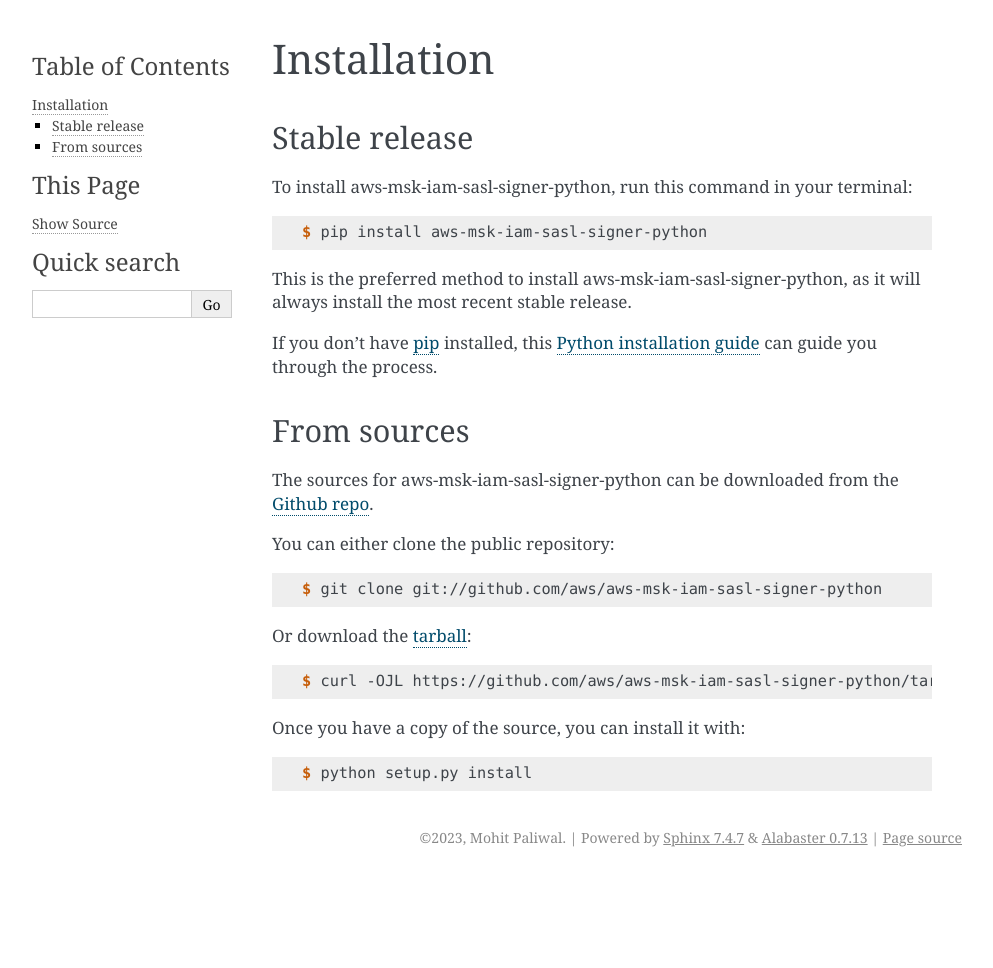
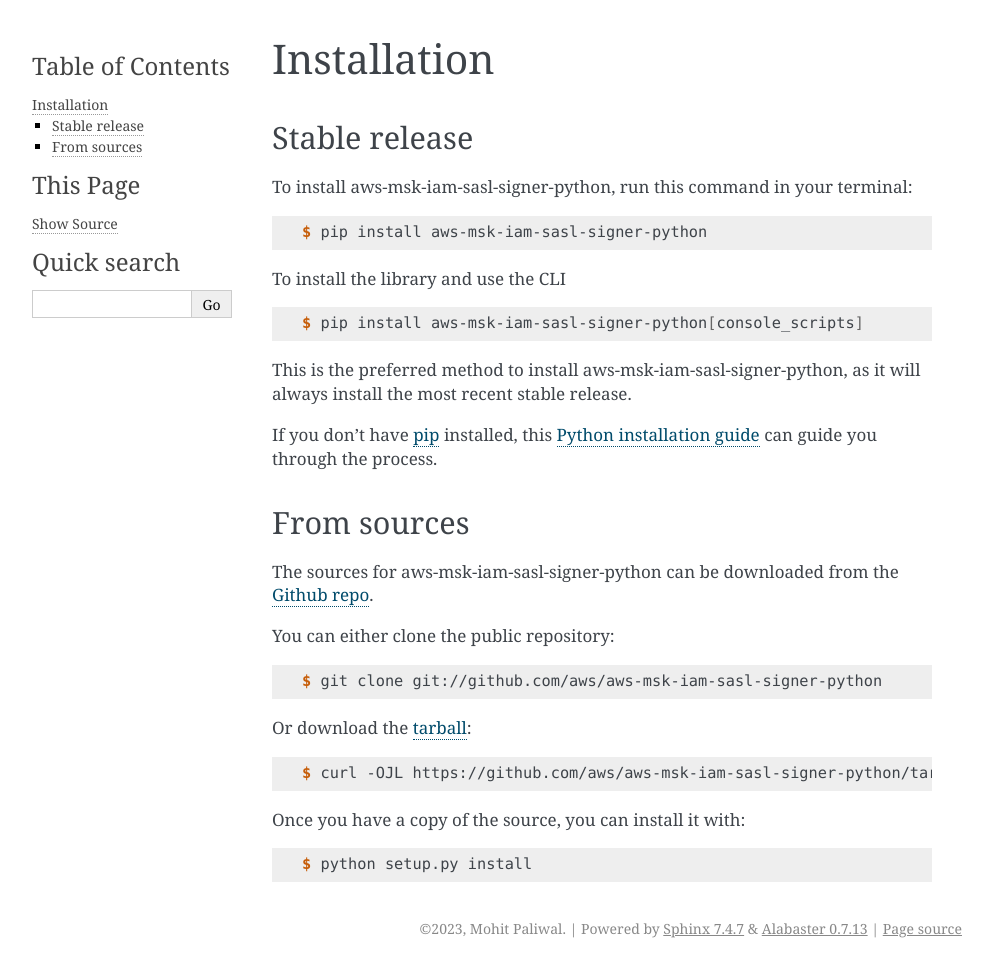
Before and after one commit to aws/aws-msk-iam-sasl-signer-python, a Sphinx documentation site: the page built from docs/installation.rst, in a window 1280 px wide. Shown: the whole page, without its empty margins (148-1141 px from the left). Built offline with Sphinx 7.4.7, drawn with Linux system fonts in a browser that asks for light colours; pages that are not in the unit, such as notebooks, are missing from menus; before the commit the page ends 900 px from its top, so only the background shows below that.

Commit message:
Adding docs to call out CLI dependencies

```diff
--- a/docs/installation.rst
+++ b/docs/installation.rst
@@ -13,6 +13,14 @@
 .. code-block:: console
 
     $ pip install aws-msk-iam-sasl-signer-python
+
+
+To install the library and use the CLI
+
+.. code-block:: console
+
+    $ pip install aws-msk-iam-sasl-signer-python[console_scripts]
+
 
 This is the preferred method to install aws-msk-iam-sasl-signer-python, as it will always install the most recent stable release.
 
```
